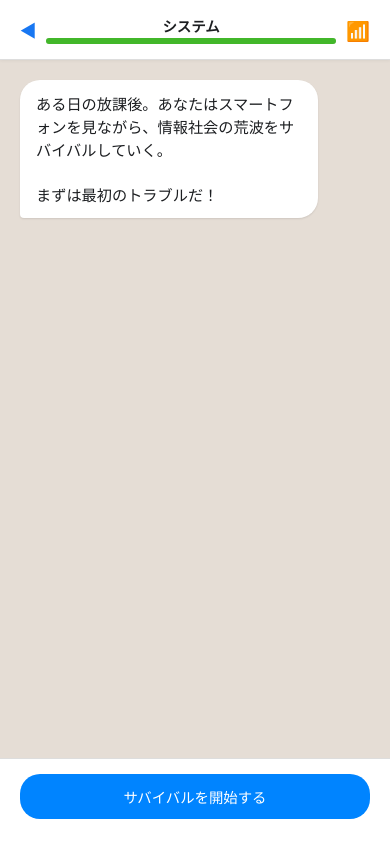
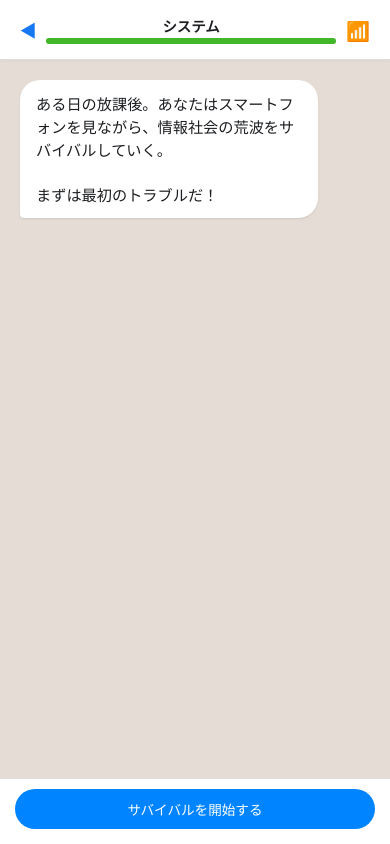
Before and after one commit to kawahara-ryu/info-survival, a plain HTML site: page index.html in a window 390 px wide. Both pictures are taken after a click on the button "START SURVIVAL". Drawn offline with Linux system fonts and the light colour scheme.

Commit message:
Add files via upload

```diff
--- a/style.css
+++ b/style.css
@@ -17,12 +17,12 @@
 }
 
 body {
-  background-color: #333; /* Dark background behind the phone */
+  background-color: #333;
   font-family: var(--font-main);
   display: flex;
   justify-content: center;
   align-items: center;
-  height: 100vh;
+  min-height: 100vh;
   width: 100vw;
   overflow: hidden;
 }
@@ -72,6 +72,7 @@ body {
   display: none;
   flex-direction: column;
   background: #fff;
+  overflow-y: auto;
 }
 
 .app-screen.active {
@@ -311,7 +312,10 @@ body {
 }
 
 /* Make it full screen on small devices */
-@media (max-width: 400px) {
+@media (max-width: 500px) {
+  body {
+    overflow: auto;
+  }
   #smartphone-frame {
     width: 100vw;
     height: 100vh;
@@ -326,4 +330,12 @@ body {
   #screen-container {
     border-radius: 0;
   }
+  .choice-btn {
+    padding: 10px 12px;
+    font-size: 0.85rem;
+  }
+  .choices-area {
+    padding: 10px 15px 15px 15px;
+    gap: 8px;
+  }
 }
```
Also changed, not shown: scenario_copyright.png (added), scenario_portrait.png (added), scenario_privacy.png (added).
